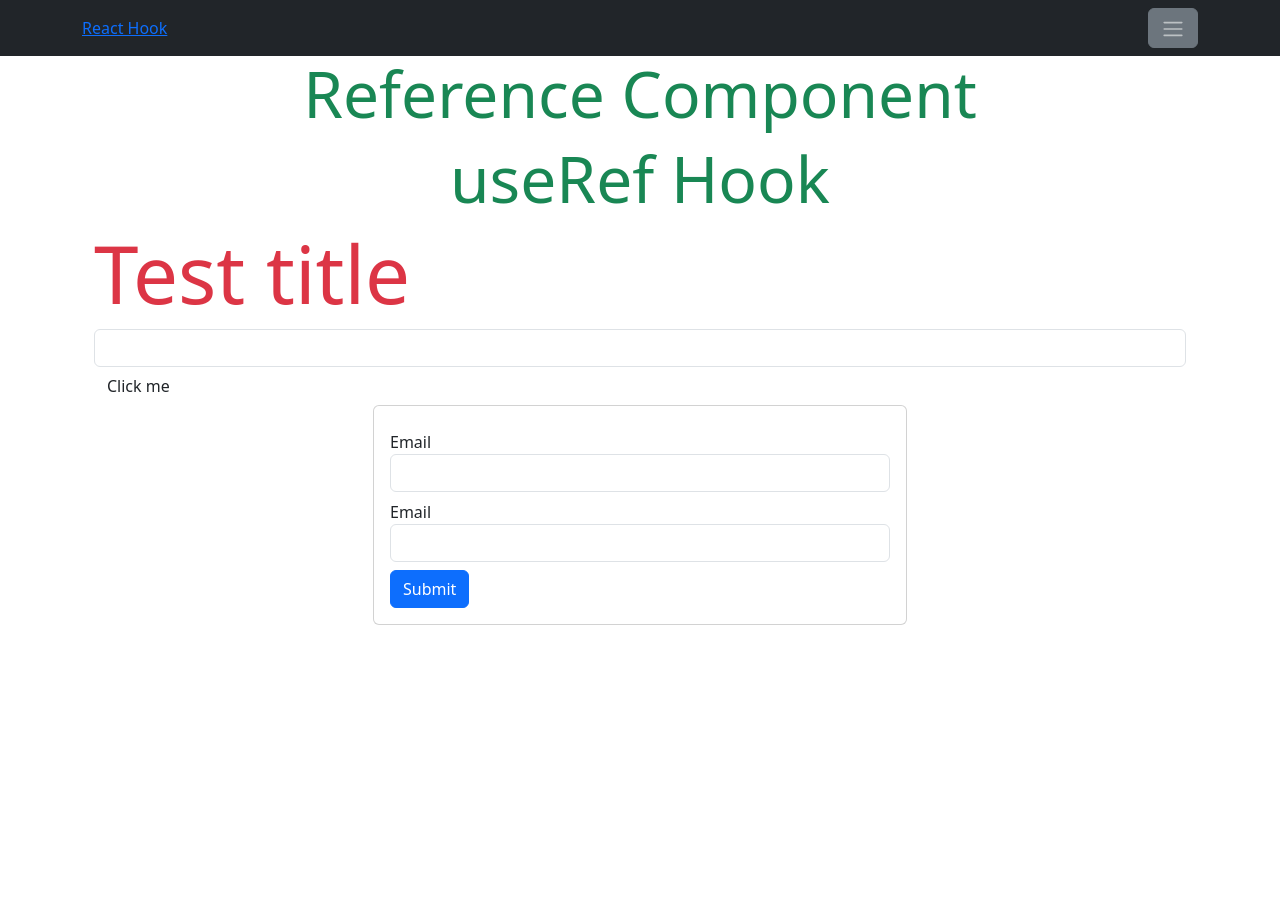
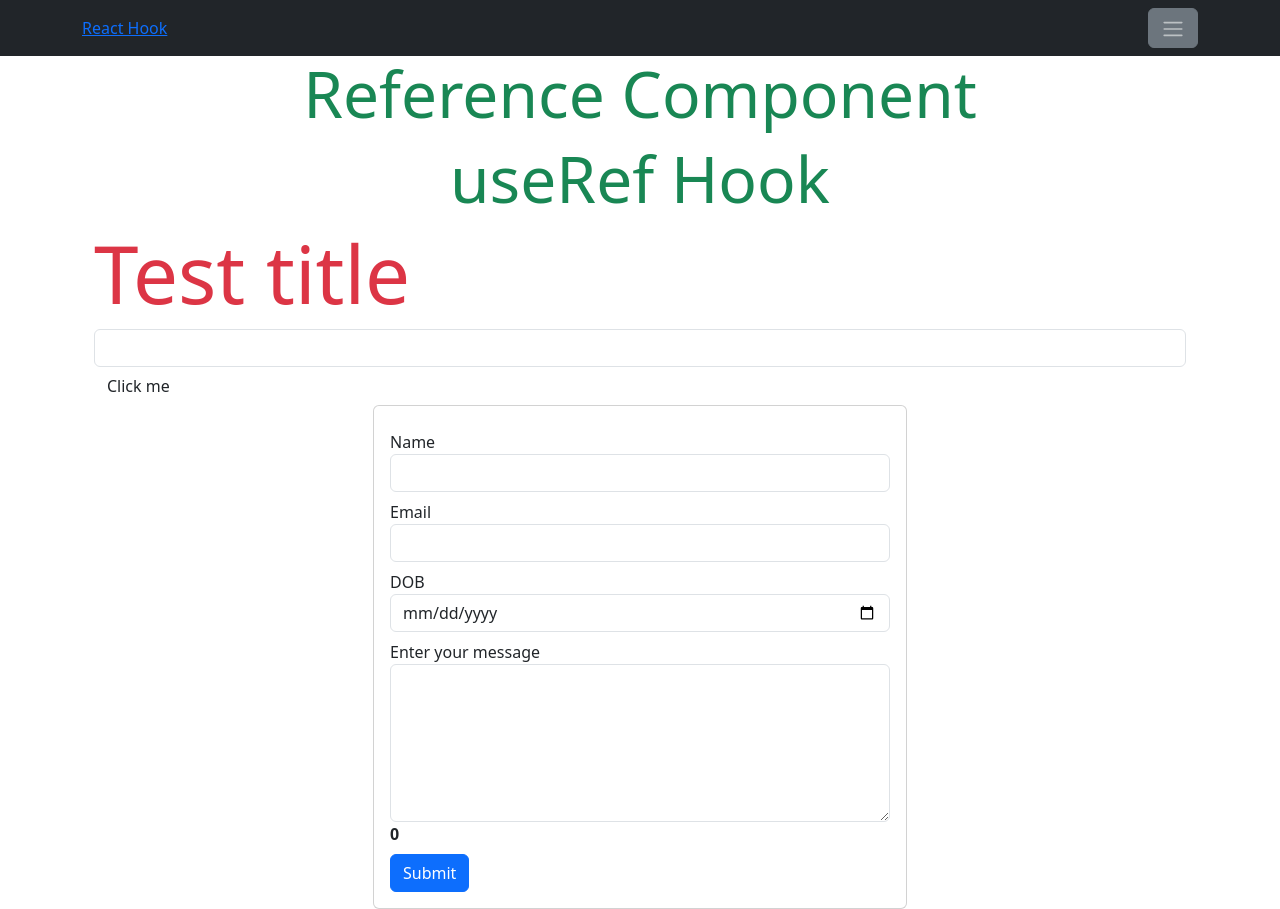
Before and after one commit to MadhuriKM/React-Hooks, a React (Create React App) app: page /hooks/ref/useRef in a window 1280 px wide. Before the commit the page ends 800 px from the top, so only its background shows below. Built offline with nearby package versions, Linux system fonts and the light colour scheme.

Commit message:
UseReference

```diff
--- a/src/screens/Ex6.jsx
+++ b/src/screens/Ex6.jsx
@@ -1,7 +1,13 @@
-import React, { useRef } from 'react'
+import React, { useRef, useState } from 'react'
 
  function Ex6() {
+    const [len,setLen] = useState(0)
     const x = useRef()
+
+    const fname = useRef()
+    const femail = useRef()
+    const fdob = useRef()
+    const fmsg = useRef()
 
     const handler = () => {
         console.log('clicked')
@@ -18,6 +24,25 @@ import React, { useRef } from 'react'
             }, 3000)
         }
     }
+
+    const submitHandler = () => {
+        let data = {
+            name: fname.current.value,
+            email: femail.current.value,
+            dob: fdob.current.value,
+            msg: fmsg.current.value
+        }
+        console.log('final =', data)
+    }
+
+    const clickHandler = () => {
+    if(fmsg.current.value.length > 50) {
+       console.log(`length should not exceed 50 characters`)
+    } else {
+      setLen( fmsg.current.value.length)
+    }
+  }
+
     return (
         <div className="container">
             <div className="row">
@@ -42,15 +67,26 @@ import React, { useRef } from 'react'
                 <div className="card">
                     <div className="card-body">
                         <div className="form-group mt-2">
-                            <label htmlFor="name">Email</label>
-                            <input type="text" name="" id="" className="form-control" />
+                            <label htmlFor="name">Name</label>
+                            <input type="text" name="" id="" ref={fname} className="form-control" />
                         </div>
                         <div className="form-group mt-2">
                             <label htmlFor="email">Email</label>
-                            <input type="email" name="" id="" className="form-control" />
+                            <input type="email" name="" id="" ref={femail} className="form-control" />
+                        </div>
+
+                        <div className="form-group mt-2">
+                            <label htmlFor="date">DOB</label>
+                            <input type="date" name="" id="" ref={fdob} className="form-control" />
+                        </div>
+
+                        <div className="form-group mt-2">
+                            <label htmlFor="msg">Enter your message</label>
+                            <textarea name="msg" id="msg" cols="30" rows="6" ref={fmsg} onKeyUp={clickHandler} className='form-control'></textarea>
+                             <strong className="text-strong" id="msgLen"> { len }</strong>
                         </div>
                         <div className="form-group mt-2">
-                            <button className="btn btn-primary">Submit</button>
+                            <button className="btn btn-primary" onClick={submitHandler}>Submit</button>
                         </div>
                     </div>
                 </div>
```
